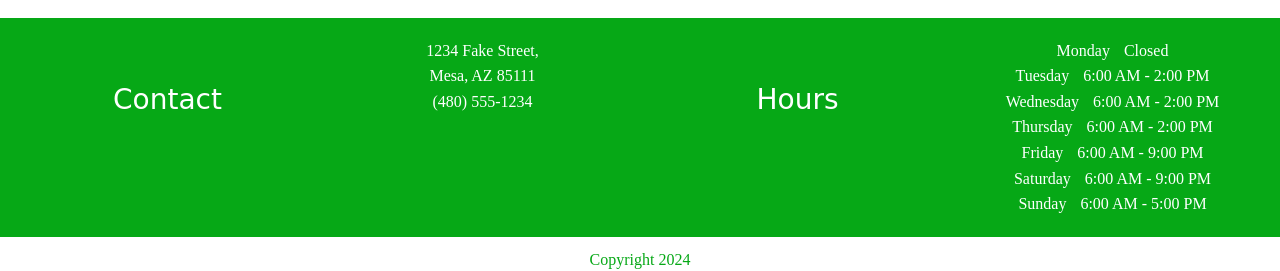
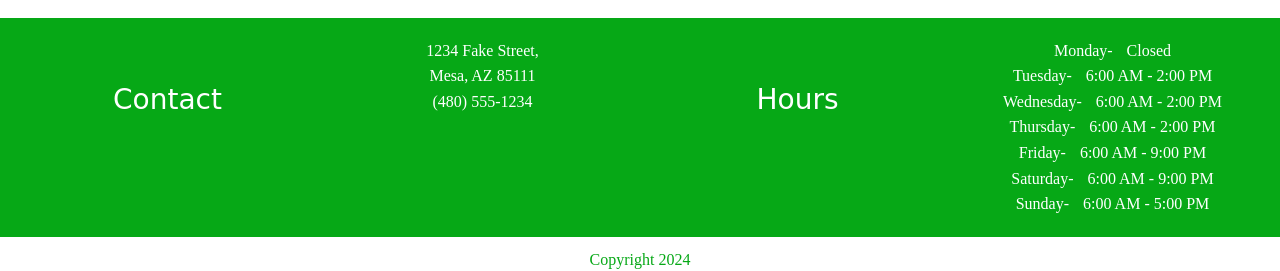
Before and after one commit to Jodiecho/farm, a plain HTML site: page index.html in a window 1280 px wide. Shown: the part 3386-3657 px from the top of the page. Drawn offline with Linux system fonts and the light colour scheme; a web font is replaced by a local one.

Commit message:
Update index.html

```diff
--- a/index.html
+++ b/index.html
@@ -153,31 +153,31 @@
     <div class="hours-details">
         <dl>
             <div>
-                <dt>Monday</dt>
+                <dt>Monday-</dt>
                 <dd>Closed</dd>
             </div>
             <div>
-                <dt>Tuesday</dt>
+                <dt>Tuesday-</dt>
                 <dd>6:00 AM - 2:00 PM</dd>
             </div>
             <div>
-                <dt>Wednesday</dt>
+                <dt>Wednesday-</dt>
                 <dd>6:00 AM - 2:00 PM</dd>
             </div>
             <div>
-                <dt>Thursday</dt>
+                <dt>Thursday-</dt>
                 <dd>6:00 AM - 2:00 PM</dd>
             </div>
             <div>
-                <dt>Friday</dt>
+                <dt>Friday-</dt>
                 <dd>6:00 AM - 9:00 PM</dd>
             </div>
             <div>
-                <dt>Saturday</dt>
+                <dt>Saturday-</dt>
                 <dd>6:00 AM - 9:00 PM</dd>
             </div>
             <div>
-                <dt>Sunday</dt>
+                <dt>Sunday-</dt>
                 <dd>6:00 AM - 5:00 PM</dd>
             </div>
         </dl>
```
